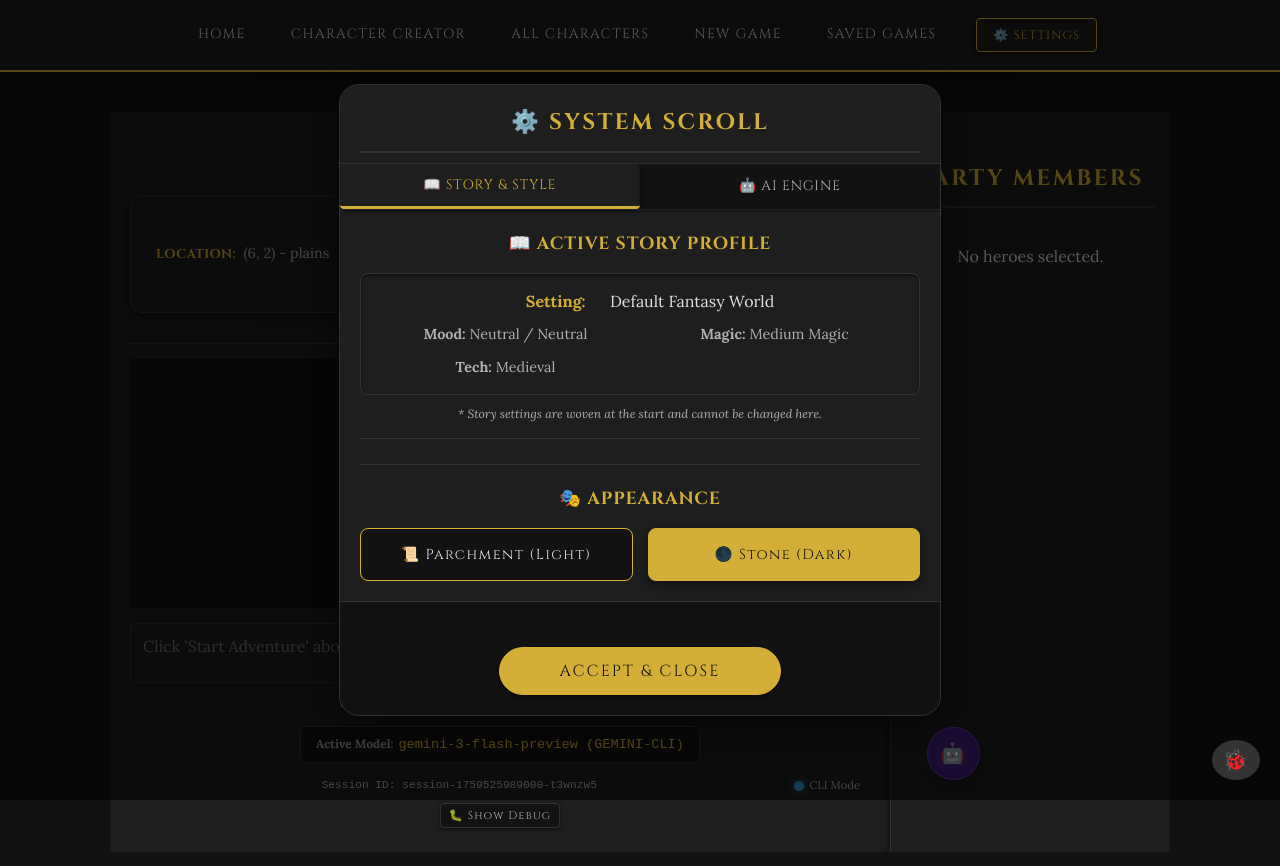
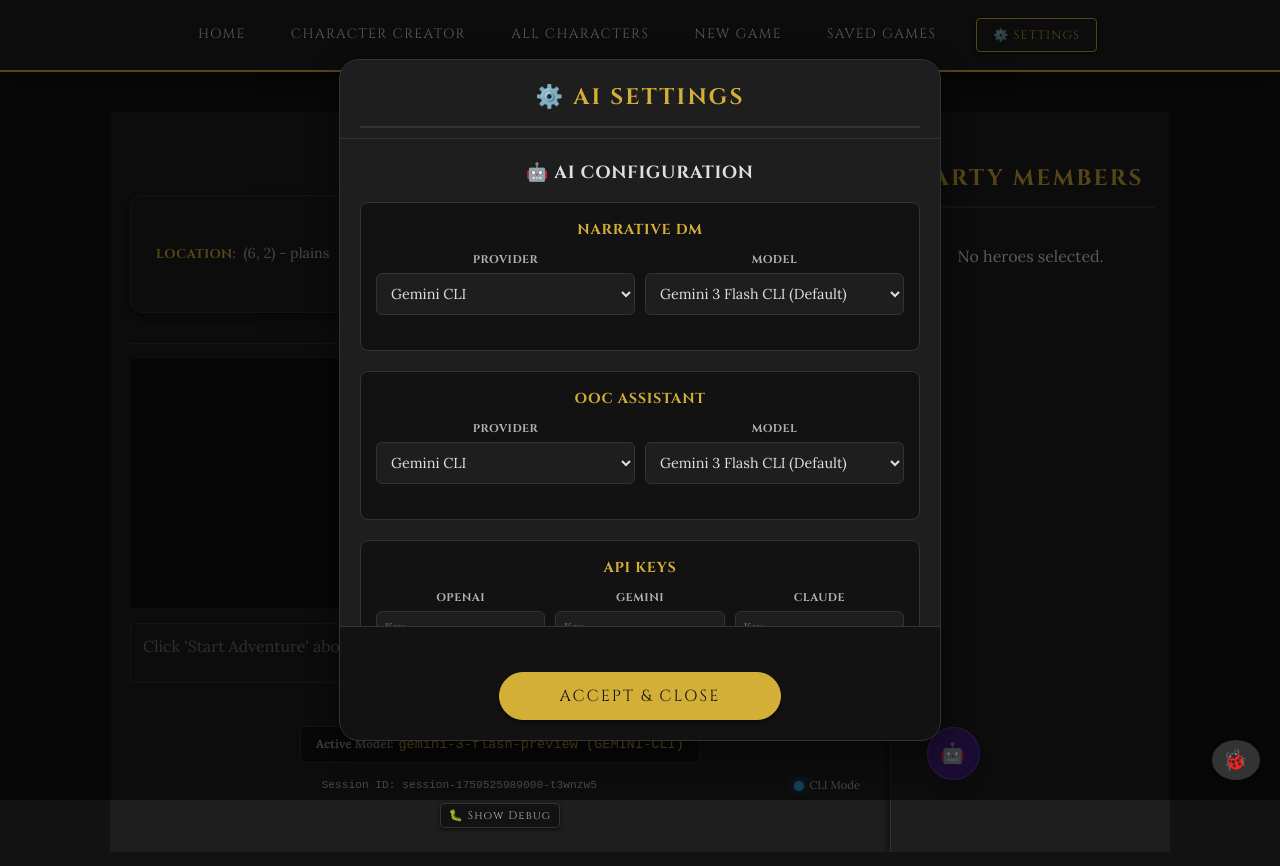
Before and after one commit to EdwardAThomson/DungeonGPT-JS, a React (Create React App) app: page /game in a window 1280 px wide. Both pictures are taken after a click on the button "⚙️ SETTINGS". Shown: the top 866 px of the page. Built offline with nearby package versions, Linux system fonts and the light colour scheme.

Commit message:
feat: updated game modals

```diff
--- a/src/App.js
+++ b/src/App.js
@@ -22,7 +22,7 @@ import "./App.css";
 
 import DebugMenu from './components/DebugMenu';
 import SettingsContext from "./contexts/SettingsContext";
-import { SettingsModalContent } from "./components/Modals";
+import { AISettingsModalContent } from "./components/Modals";
 
 const App = () => {
   const [characters, setCharacters] = useState([]);
@@ -65,10 +65,9 @@ const App = () => {
           </ul>
         </nav>
 
-        <SettingsModalContent
+        <AISettingsModalContent
           isOpen={isSettingsModalOpen}
           onClose={() => setIsSettingsModalOpen(false)}
-          settings={settings}
           selectedProvider={selectedProvider}
           setSelectedProvider={setSelectedProvider}
           selectedModel={selectedModel}
--- a/src/components/Modals.js
+++ b/src/components/Modals.js
@@ -3,8 +3,172 @@ import { AVAILABLE_MODELS, DEFAULT_MODELS } from '../llm/llm_constants';
 import ApiKeysContext from '../contexts/ApiKeysContext';
 import SettingsContext from '../contexts/SettingsContext';
 
-// --- Settings Modal --- //
-export const SettingsModalContent = ({
+// --- AI-Only Settings Modal (for Navbar/Homepage) --- //
+export const AISettingsModalContent = ({
+  isOpen, onClose,
+  selectedProvider, setSelectedProvider,
+  selectedModel, setSelectedModel,
+  assistantProvider, setAssistantProvider,
+  assistantModel, setAssistantModel
+}) => {
+  const { apiKeys, setApiKeys } = useContext(ApiKeysContext);
+  const { theme, setTheme } = useContext(SettingsContext);
+
+  if (!isOpen) return null;
+
+  const handleProviderChange = (newProvider, type) => {
+    if (type === 'game') {
+      setSelectedProvider(newProvider);
+      setSelectedModel(DEFAULT_MODELS[newProvider]);
+    } else {
+      setAssistantProvider(newProvider);
+      setAssistantModel(DEFAULT_MODELS[newProvider]);
+    }
+  };
+
+  return (
+    <div className="modal-overlay" onClick={onClose}>
+      <div className="modal-content settings-modal-refined" onClick={(e) => e.stopPropagation()} style={{ maxWidth: '600px', width: '90%', maxHeight: '85vh', display: 'flex', flexDirection: 'column', padding: 0, overflow: 'hidden' }}>
+        <div style={{ padding: '20px 20px 10px 20px', borderBottom: '1px solid var(--border)' }}>
+          <h2 style={{ margin: 0, color: 'var(--primary)', fontFamily: 'var(--header-font)', fontSize: '1.4rem' }}>⚙️ AI Settings</h2>
+        </div>
+
+        <div style={{ padding: '20px', overflowY: 'auto', flex: 1 }}>
+          {/* AI Engine Settings */}
+          <div className="modal-section">
+            <h3 style={{ margin: '0 0 15px 0', fontSize: '1.1rem', color: 'var(--text)' }}>🤖 AI Configuration</h3>
+
+            <div style={{ marginBottom: '20px', background: 'var(--bg)', padding: '15px', borderRadius: '8px', border: '1px solid var(--border)' }}>
+              <h4 style={{ margin: '0 0 10px 0', fontSize: '0.9rem', color: 'var(--primary)', fontFamily: 'var(--header-font)' }}>Narrative DM</h4>
+              <div style={{ display: 'grid', gridTemplateColumns: '1fr 1fr', gap: '10px' }}>
+                <div>
+                  <label style={labelStyle}>PROVIDER</label>
+                  <select value={selectedProvider} onChange={(e) => handleProviderChange(e.target.value, 'game')} style={selectStyle}>
+                    <optgroup label="Cloud APIs">
+                      <option value="openai">OpenAI</option>
+                      <option value="gemini">Gemini</option>
+                      <option value="claude">Claude</option>
+                    </optgroup>
+                    <optgroup label="CLI Tools">
+                      <option value="codex">Codex CLI</option>
+                      <option value="claude-cli">Claude CLI</option>
+                      <option value="gemini-cli">Gemini CLI</option>
+                    </optgroup>
+                  </select>
+                </div>
+                <div>
+                  <label style={labelStyle}>MODEL</label>
+                  <select value={selectedModel} onChange={(e) => setSelectedModel(e.target.value)} style={selectStyle}>
+                    {AVAILABLE_MODELS[selectedProvider]?.map(m => (
+                      <option key={m.id} value={m.id}>{m.name}</option>
+                    )) || <option value="">Select Provider</option>}
+                  </select>
+                </div>
+              </div>
+            </div>
+
+            <div style={{ marginBottom: '20px', background: 'var(--bg)', padding: '15px', borderRadius: '8px', border: '1px solid var(--border)' }}>
+              <h4 style={{ margin: '0 0 10px 0', fontSize: '0.9rem', color: 'var(--primary)', fontFamily: 'var(--header-font)' }}>OOC Assistant</h4>
+              <div style={{ display: 'grid', gridTemplateColumns: '1fr 1fr', gap: '10px' }}>
+                <div>
+                  <label style={labelStyle}>PROVIDER</label>
+                  <select value={assistantProvider || selectedProvider} onChange={(e) => handleProviderChange(e.target.value, 'assistant')} style={selectStyle}>
+                    <optgroup label="Cloud APIs">
+                      <option value="openai">OpenAI</option>
+                      <option value="gemini">Gemini</option>
+                      <option value="claude">Claude</option>
+                    </optgroup>
+                    <optgroup label="CLI Tools">
+                      <option value="codex">Codex CLI</option>
+                      <option value="claude-cli">Claude CLI</option>
+                      <option value="gemini-cli">Gemini CLI</option>
+                    </optgroup>
+                  </select>
+                </div>
+                <div>
+                  <label style={labelStyle}>MODEL</label>
+                  <select value={assistantModel || selectedModel} onChange={(e) => setAssistantModel(e.target.value)} style={selectStyle}>
+                    {AVAILABLE_MODELS[assistantProvider || selectedProvider]?.map(m => (
+                      <option key={m.id} value={m.id}>{m.name}</option>
+                    )) || <option value="">Select Provider</option>}
+                  </select>
+                </div>
+              </div>
+            </div>
+
+            <div style={{ background: 'var(--bg)', padding: '15px', borderRadius: '8px', border: '1px solid var(--border)' }}>
+              <h4 style={{ margin: '0 0 10px 0', fontSize: '0.9rem', color: 'var(--primary)', fontFamily: 'var(--header-font)' }}>API Keys</h4>
+              <div style={{ display: 'grid', gridTemplateColumns: '1fr 1fr 1fr', gap: '10px' }}>
+                {['openai', 'gemini', 'claude'].map(prov => (
+                  <div key={prov}>
+                    <label style={labelStyle}>{prov.toUpperCase()}</label>
+                    <input
+                      type="password"
+                      value={apiKeys[prov] || ''}
+                      onChange={(e) => setApiKeys({ [prov]: e.target.value })}
+                      placeholder="Key..."
+                      style={{ ...selectStyle, padding: '8px', fontSize: '11px' }}
+                    />
+                  </div>
+                ))}
+              </div>
+            </div>
+          </div>
+
+          {/* Theme Selection */}
+          <div className="modal-section" style={{ marginTop: '25px' }}>
+            <h3 style={{ margin: '0 0 15px 0', fontSize: '1.1rem', color: 'var(--primary)', fontFamily: 'var(--header-font)' }}>🎭 Appearance</h3>
+            <div style={{ display: 'flex', gap: '15px' }}>
+              <button
+                onClick={() => setTheme('light-fantasy')}
+                style={{
+                  flex: 1,
+                  padding: '16px',
+                  background: theme === 'light-fantasy' ? 'var(--primary)' : 'var(--bg)',
+                  color: theme === 'light-fantasy' ? 'var(--bg)' : 'var(--text)',
+                  border: '1px solid var(--primary)',
+                  fontFamily: 'var(--header-font)',
+                  borderRadius: '8px',
+                  cursor: 'pointer',
+                  transition: 'all 0.3s ease',
+                  boxShadow: theme === 'light-fantasy' ? '0 4px 12px var(--shadow)' : 'none'
+                }}
+              >
+                📜 Parchment (Light)
+              </button>
+              <button
+                onClick={() => setTheme('dark-fantasy')}
+                style={{
+                  flex: 1,
+                  padding: '16px',
+                  background: theme === 'dark-fantasy' ? 'var(--primary)' : 'var(--bg)',
+                  color: theme === 'dark-fantasy' ? 'var(--bg)' : 'var(--text)',
+                  border: '1px solid var(--primary)',
+                  fontFamily: 'var(--header-font)',
+                  borderRadius: '8px',
+                  cursor: 'pointer',
+                  transition: 'all 0.3s ease',
+                  boxShadow: theme === 'dark-fantasy' ? '0 4px 12px var(--shadow)' : 'none'
+                }}
+              >
+                🌑 Stone (Dark)
+              </button>
+            </div>
+          </div>
+        </div>
+
+        <div style={{ padding: '20px', borderTop: '1px solid var(--border)', textAlign: 'center', background: 'var(--bg)' }}>
+          <button className="modal-close-button" onClick={onClose} style={{ padding: '12px 60px', borderRadius: '30px', fontFamily: 'var(--header-font)', textTransform: 'uppercase', letterSpacing: '2px' }}>
+            Accept & Close
+          </button>
+        </div>
+      </div>
+    </div>
+  );
+};
+
+// --- Story Settings Modal (for Game Page) --- //
+export const StorySettingsModalContent = ({
   isOpen, onClose, settings, setSettings,
   selectedProvider, setSelectedProvider,
   selectedModel, setSelectedModel,
--- a/src/pages/Game.js
+++ b/src/pages/Game.js
@@ -2,7 +2,7 @@ import React, { useContext, useEffect, useRef, useState } from 'react';
 import { useLocation } from 'react-router-dom';
 import ApiKeysContext from '../contexts/ApiKeysContext';
 import SettingsContext from "../contexts/SettingsContext";
-import { SettingsModalContent, HowToPlayModalContent } from '../components/Modals';
+import { StorySettingsModalContent, HowToPlayModalContent } from '../components/Modals';
 import MapModal from '../components/MapModal';
 import EncounterModal from '../components/EncounterModal';
 import DiceRoller from '../components/DiceRoller';
@@ -457,7 +457,7 @@ const Game = () => {
       </div>
 
       {/* --- Modals --- */}
-      <SettingsModalContent
+      <StorySettingsModalContent
         isOpen={isSettingsModalOpen}
         onClose={() => setIsSettingsModalOpen(false)}
         settings={settings}
```
